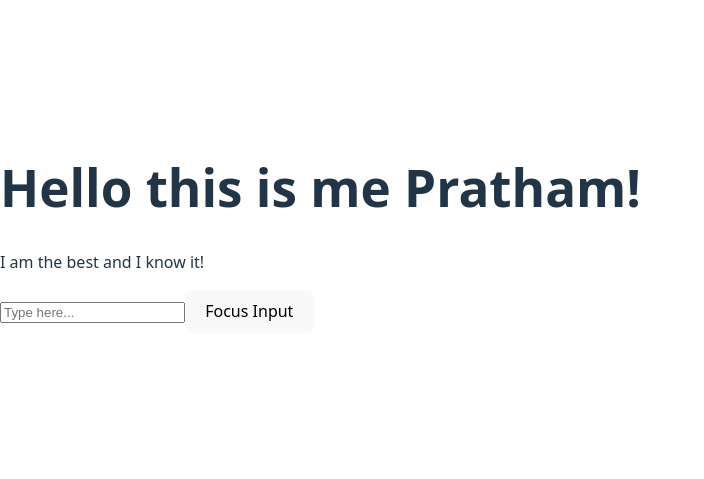
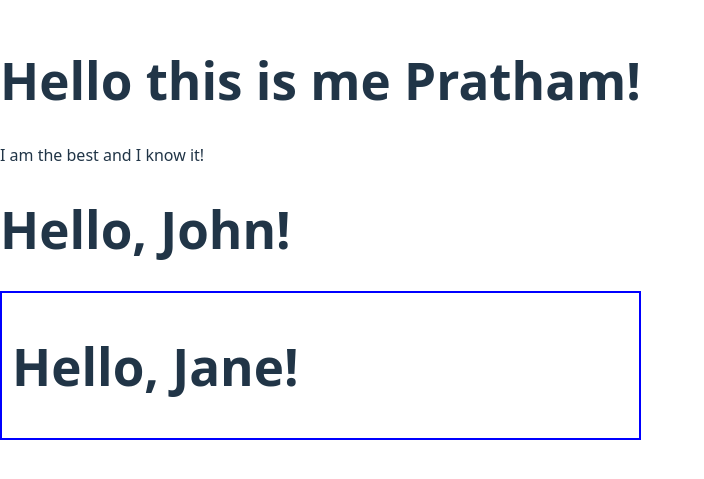
Before and after one commit to pratham2707/react-practice, a React (Vite) app: page / in a window 1280 px wide. Shown: the part 171-650 px from the top of the page, without its empty margins (0-704 px from the left). Built offline with nearby package versions, Linux system fonts and the light colour scheme.

Commit message:
All about HOC

```diff
--- a/src/App.jsx
+++ b/src/App.jsx
@@ -1,5 +1,6 @@
 import { BrowserRouter, NavLink, Routes, Route } from "react-router-dom"
-import ForwardRef from "./Components/ForwardRef"
+import HigherOrderComponents from "./Components/HigherOrderComponents"
+// import ForwardRef from "./Components/ForwardRef"
 // import DelayedTransitions from "./Components/Transitions/DelayedTransitions"
 // import Transitions from "./Components/Transitions/Transitions"
 
@@ -121,7 +122,7 @@ function App() {
       <GlobalStyles /> */}
         {/* All about routers in react */}
         {/* <nav>
-          <NavLink to="/" style={navLinkStyles}>Home</NavLink>
+          <NavLink to="" style={navLinkStyles}>Home</NavLink>
           <NavLink to="/about" style={navLinkStyles}>About</NavLink>
           <NavLink to="/contact" style={navLinkStyles}>Contact</NavLink>
           <NavLink to="/products" style={navLinkStyles}>Products</NavLink>
@@ -140,7 +141,9 @@ function App() {
         {/* <Transitions />
         <DelayedTransitions /> */}
         {/* All about ForwardRef */}
-        <ForwardRef />
+        {/* <ForwardRef /> */}
+        {/* All about Higher Order Components */}
+        <HigherOrderComponents />
       </>
     </BrowserRouter>
   )
--- /dev/null
+++ b/src/Components/HigherOrderComponents.jsx
@@ -0,0 +1,29 @@
+// This is our HOC - it adds a border to any component
+function withBorder(WrappedComponent) {
+    return function NewComponent(props) {
+        return (
+            <div style={{ border: '2px solid blue', padding: '10px' }}>
+                <WrappedComponent {...props} />
+            </div>
+        );
+    };
+}
+
+// Simple component without border
+function Greeting({ name }) {
+    return <h1>Hello, {name}!</h1>;
+}
+
+// Create a new component with border
+const GreetingWithBorder = withBorder(Greeting);
+
+function HigherOrderComponents() {
+    return (
+        <div>
+            <Greeting name="John" />
+            <GreetingWithBorder name="Jane" />
+        </div>
+    );
+}
+
+export default HigherOrderComponents;
```
